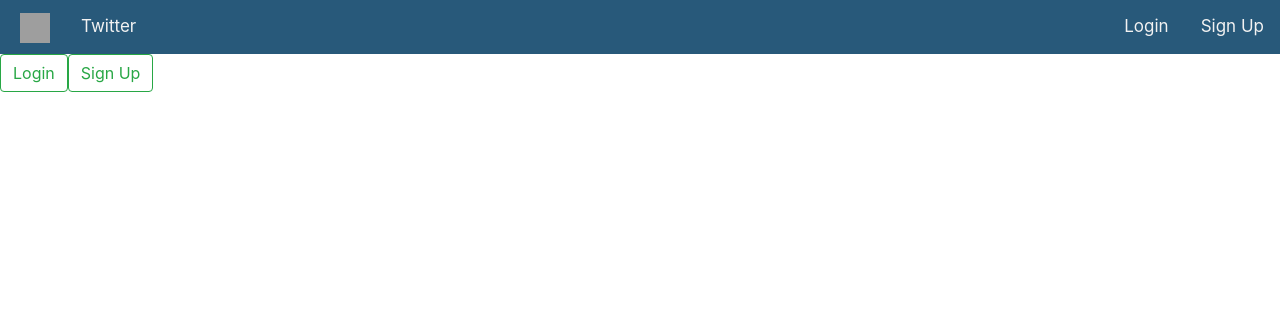
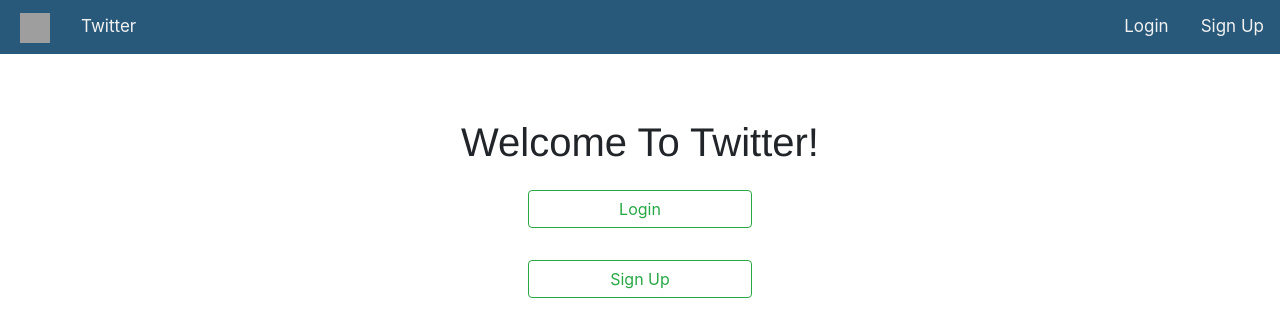
Before and after one commit to nicolasraffray/Pern_Twitter, a React (Create React App) app in the folder client/: page / in a window 1280 px wide. Shown: the top 336 px of the page. Built offline with nearby package versions, Linux system fonts and the light colour scheme; grey boxes are pictures that could not be loaded.

Commit message:
primary page css complete

```diff
--- a/client/src/components/Auth/PrimaryPage/PrimaryPage.js
+++ b/client/src/components/Auth/PrimaryPage/PrimaryPage.js
@@ -4,13 +4,18 @@
 
 const PrimaryPage = () => {
   return (
-    <div className="Primary">
-      <Link to="/login">
-        <button className="btn btn-outline-success">Login</button>
-      </Link>
-      <Link to="/signup">
-        <button className="btn btn-outline-success">Sign Up</button>
-      </Link>
+    <div className={classes.Primary}>
+      <div className={classes.Welcome}>
+        <h1>Welcome To Twitter!</h1>
+      </div>
+      <div className={classes.Links}>
+        <Link to="/login">
+          <button className="btn btn-outline-success m-3">Login</button>
+        </Link>
+        <Link to="/signup">
+          <button className="btn btn-outline-success m-3">Sign Up</button>
+        </Link>
+      </div>
     </div>
   );
 };
--- a/client/src/components/Auth/PrimaryPage/PrimaryPage.module.css
+++ b/client/src/components/Auth/PrimaryPage/PrimaryPage.module.css
@@ -1,4 +1,24 @@
-.Primary{
+.Primary {
   display: flex;
-  position: relative;
+  flex-direction: column;
+  align-items: center;
+  margin-top: 5%;
 }
+
+.Primary h1 {
+  font-family: Helvetica;
+}
+
+.Links {
+  width: 50%;
+  align-content: center;
+  padding-left: 15%;
+}
+
+.Links button {
+  min-width: 50%;
+}
+
+/* .Welcome{
+  padding
+} */
```
